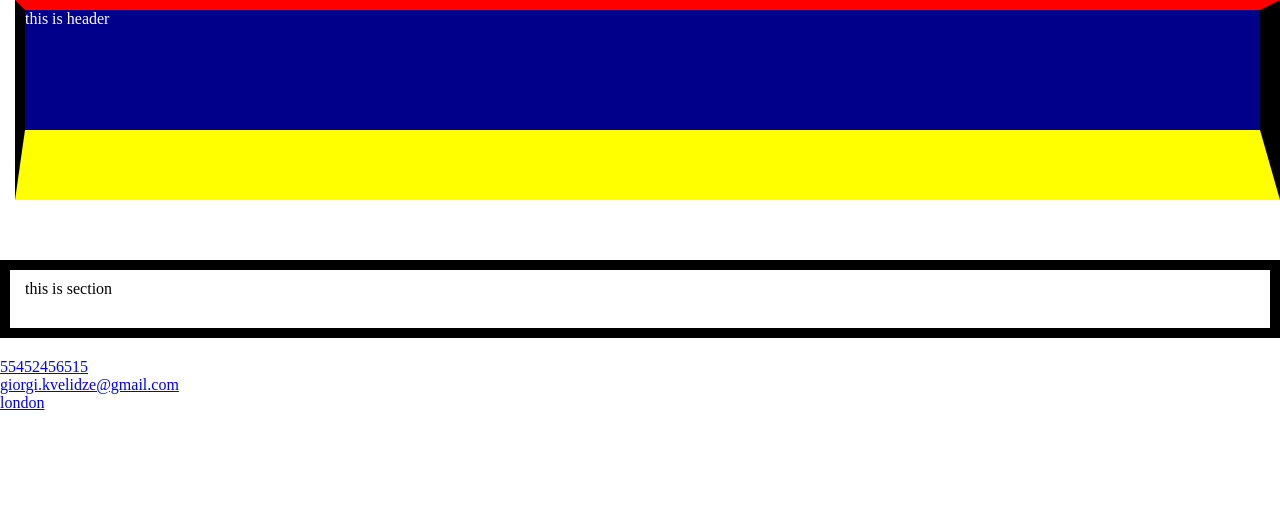
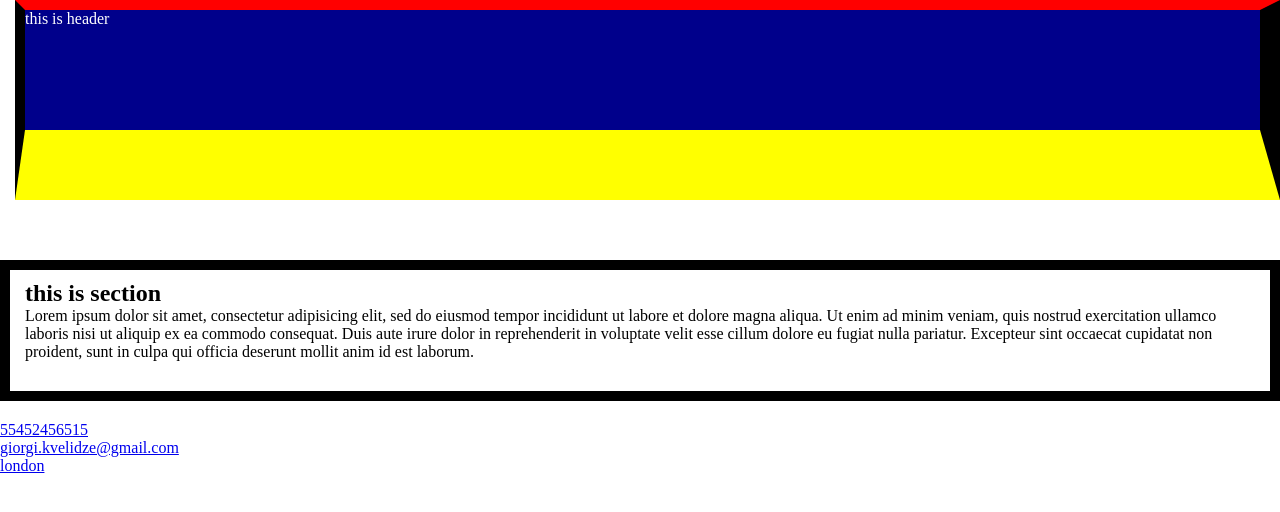
Before and after one commit to giorgikvelidze-hub/Lesson--4, a plain HTML site: page index.html in a window 1280 px wide. Drawn offline with Linux system fonts and the light colour scheme.

Commit message:
Update index.html

```diff
--- a/index.html
+++ b/index.html
@@ -9,9 +9,22 @@
 <body>
 	<header>
 		this is header
+
 	</header>
 	<section>
-		this is section
+
+		<h1>
+			this is section
+		</h1>
+			<p>
+				Lorem ipsum dolor sit amet, consectetur adipisicing elit, sed do eiusmod
+				tempor incididunt ut labore et dolore magna aliqua. Ut enim ad minim veniam,
+				quis nostrud exercitation ullamco laboris nisi ut aliquip ex ea commodo
+				consequat. Duis aute irure dolor in reprehenderit in voluptate velit esse
+				cillum dolore eu fugiat nulla pariatur. Excepteur sint occaecat cupidatat non
+				proident, sunt in culpa qui officia deserunt mollit anim id est laborum.
+			</p>
+
 	</section>
 	<footer>
 		<ul>
```
